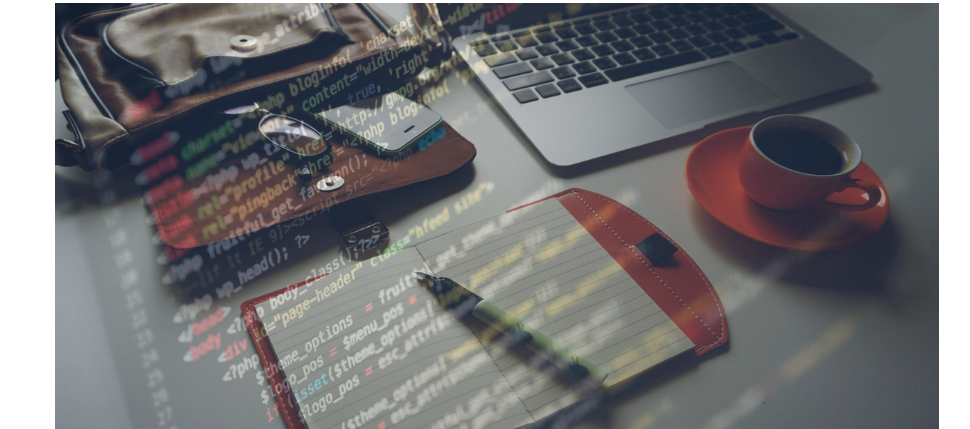
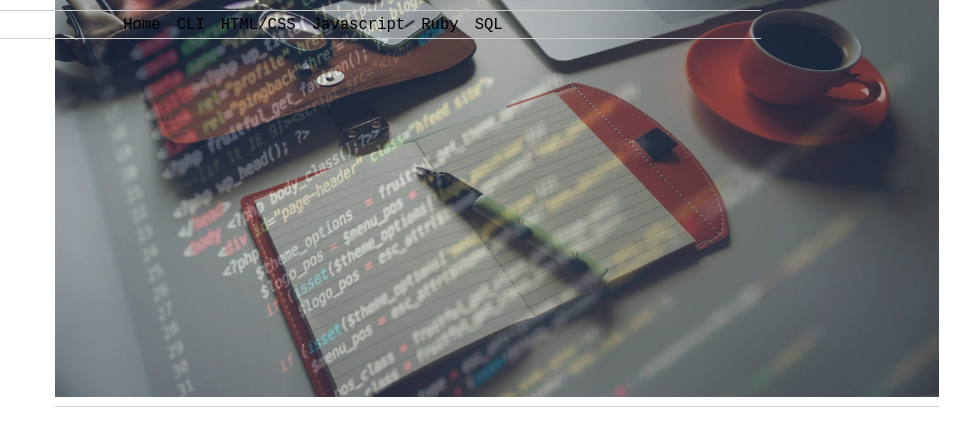
Before and after one commit to gitluky/codetrip_bootstrapped, a plain HTML site: page index.html in a window 1280 px wide. Shown: the part 111-540 px from the top of the page, without its empty margins (143-1113 px from the left). Drawn offline with Linux system fonts and the light colour scheme.

Commit message:
made the header and navigation have a fixed postion

```diff
--- a/index.html
+++ b/index.html
@@ -9,10 +9,10 @@
 	</head>
 	<body>
 		<header>
-			<div class = "wrapper">
+			<div class = "wrapper fixed-pos">
 				<hgroup>
 					<h1>codetrip</h1>
-					<h3>a guided tour into the world web development</h3>
+					<h3>a guided tour into the world of web development</h3>
 				</hgroup>
 				<nav id = "site-nav">
 						<a href="#">Home</a>
@@ -22,12 +22,13 @@
 						<a href="#">Ruby</a>
 						<a href="#">SQL</a>
 				</nav>
-				<img src="images/codestudy.jpg" alt="codetrip" id = "banner">
+
 			</div>
 		</header>
 
 		<div class = "wrapper">
 			<section id = "welcome">
+                <img src="images/codestudy.jpg" alt="codetrip" id = "banner">
 					<h2>_welcome</h2>
 						<p>
 						Lorem ipsum dolor sit amet, consectetur adipisicing elit. Quos, maiores, odit. Illo praesentium, facilis nemo! Possimus repudiandae fugit eveniet eius quod ipsum ut aut molestias vero, illo delectus, iusto provident. Lorem ipsum dolor sit amet, consectetur adipisicing elit. Fugit iste, mollitia recusandae repellendus asperiores doloribus corporis aut ea laudantium dolorem similique aliquam, vero, voluptates culpa placeat rem error quos totam? Lorem ipsum dolor sit amet, consectetur adipisicing elit. Eius saepe, asperiores commodi. Consequuntur delectus numquam fuga cum dicta officiis. Quisquam consectetur aspernatur voluptates minus maiores iure doloribus sequi asperiores neque.
--- a/style.css
+++ b/style.css
@@ -35,6 +35,10 @@ iframe {
 
 
 /*////HEADER////*/
+
+.fixed-pos {
+    position: fixed;
+}
 
 h1 {
 	text-align: center;
```
